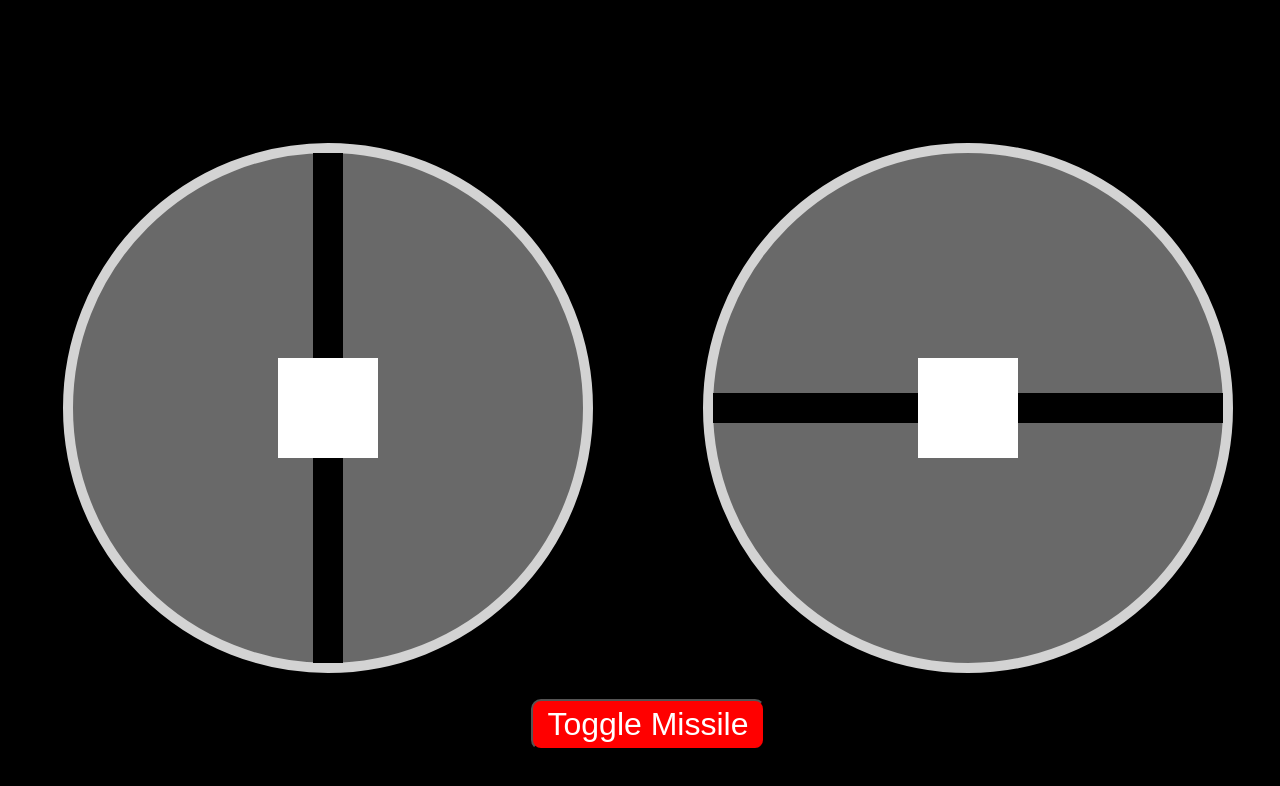
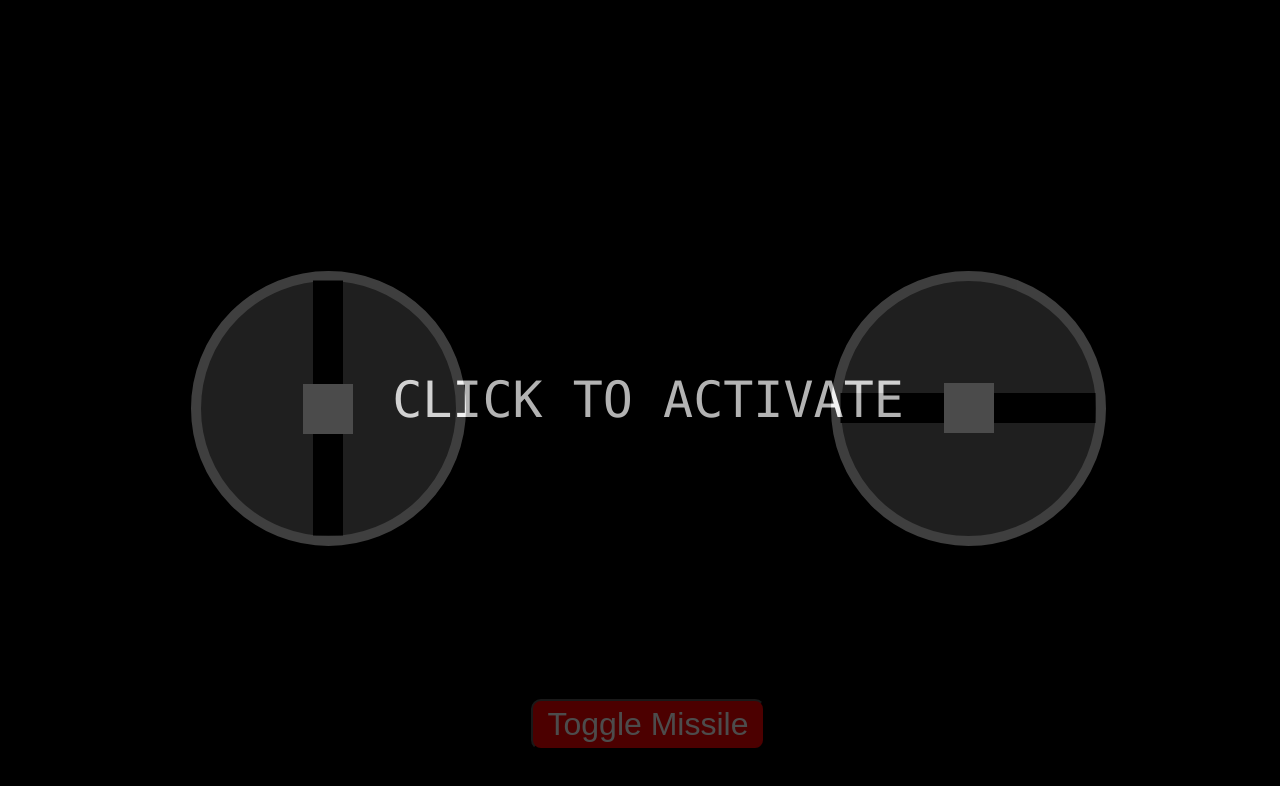
Before and after one commit to Antlered-Snek/RC_Controller, a plain HTML site: page index.html in a window 1280 px wide. Drawn offline with Linux system fonts and the light colour scheme.

Commit message:
Fix 1
Added an initiator for fullscreen
Added Screen Orientation lock????

```diff
--- a/index.html
+++ b/index.html
@@ -28,6 +28,7 @@
 			<div>7</div><div>8</div><div>9</div>
 		</div>
 	</section>
+	<div id="initiator"><div>CLICK TO ACTIVATE</div></div>
 	<script src="main.js"></script>
 </body>
 </html>
--- a/main.js
+++ b/main.js
@@ -1,9 +1,6 @@
 
 
 
-
-// Lock Orientation
-screen.orientation.lock("landscape")
 
 // Elements
 let y_stick = document.getElementById('y_control').getElementsByClassName('handle')[0];
@@ -12,10 +9,10 @@ let numpad = document.getElementById('numpad')
 let showcode_screen = document.getElementById('showcode')
 let missile_launch = document.getElementById('missile-launch')
 
+
 // Element Constants
-y_stick.style.top = "255px"
-x_stick.style.left = "255px"
-
+y_stick.style.top = "128px"
+x_stick.style.left = "128px"
 numpad.style.display = 'none'
 
 
@@ -38,6 +35,19 @@ let password = '6942'
 let currentCodeIndex = 0
 
 
+
+
+
+
+
+
+
+
+
+
+
+
+
 // Functions
 function updateY(deltaY, isTouch=false) {
 	// Localize Delta
@@ -49,7 +59,7 @@ function updateY(deltaY, isTouch=false) {
 	// Regular Method
 	if (Math.abs(joystick.y - deltaY) < 255) {
 		// Update Joystick Value
-		joystick.y -= deltaY
+		joystick.y -= deltaY*2
 
 		// Update HTML
 		let offset = parseInt(y_stick.style.top.substring(0, y_stick.style.top.length-2)) + deltaY
@@ -64,7 +74,7 @@ function updateY(deltaY, isTouch=false) {
 		}
 		else if (deltaY>0) {
 			joystick.y = -255
-			y_stick.style.top = "510px"
+			y_stick.style.top = "255px"
 		}
 	}
 }
@@ -79,7 +89,7 @@ function updateX(deltaX, isTouch=false) {
 	// Regular Method
 	if (Math.abs(joystick.x + deltaX) < 255) {
 		// Update Joystick Value
-		joystick.x += deltaX
+		joystick.x += deltaX*2
 
 		// Update HTML
 		let offset = parseInt(x_stick.style.left.substring(0, x_stick.style.left.length-2)) + deltaX
@@ -90,7 +100,7 @@ function updateX(deltaX, isTouch=false) {
 	else {
 		if 		(deltaX>0) {
 			joystick.x = 255
-			x_stick.style.left = "510px"
+			x_stick.style.left = "255px"
 		}
 		else if (deltaX<0) {
 			joystick.x = -255
@@ -100,44 +110,67 @@ function updateX(deltaX, isTouch=false) {
 }
 
 
+
+
+
+
+
+
+
+
+
+
+
+
+
+
+
+
 // Event Listeners
 	// Mouse Events
+
+		// Start Y
 document.getElementById('y_control').addEventListener('mousedown', e => {
 	isFollowingY = true
 })
+		// Start X
 document.getElementById('x_control').addEventListener('mousedown', e => {
 	isFollowingX = true
 })
-
+		// End
 document.addEventListener('mouseup', e => {
 	isFollowingY = false
 	isFollowingX = false
 })
-
+		// Move
 document.addEventListener('mousemove', e => {
 	if (isFollowingY) updateY(e.movementY)
 	if (isFollowingX) updateX(e.movementX)
 })
 
+// -----------------------------------------------------------------------
+
 	// Touch Events
+		//  Start Y
 document.getElementById('y_control').addEventListener('touchstart', e => {
 	isFollowingY = true
 	touchObjects.y = e.changedTouches[0]
 	updateY(Math.floor(touchObjects.y.clientY), true)
 })
+		// Start X
 document.getElementById('x_control').addEventListener('touchstart', e => {
 	isFollowingX = true
 	touchObjects.x = e.changedTouches[0]
 	updateX(Math.floor(touchObjects.x.clientX), true)
 })
-
+		//  End
 document.addEventListener('touchend', e => {
 	for (let i=0; i<e.changedTouches.length; i++) {
 		if (isFollowingY) {
 			if (e.changedTouches[i].identifier == touchObjects.y.identifier) {
 				isFollowingY = false
 				touchObjects.y = null
-				updateY(joystick.y)
+				updateY(Math.ceil(joystick.y*0.5))
 			}
 		}
 
@@ -145,12 +178,12 @@ document.addEventListener('touchend', e => {
 			if (e.changedTouches[i].identifier == touchObjects.x.identifier) {
 				isFollowingX = false
 				touchObjects.x = null
-				updateX(-joystick.x)
+				updateX(Math.ceil(-joystick.x*0.5))
 			}
 		}
 	}
 })
-
+		//  Move
 document.addEventListener('touchmove', e => {
 	for (let i=0; i<e.changedTouches.length; i++) {
 		if (isFollowingY && e.changedTouches[i].identifier == touchObjects.y.identifier) updateY(Math.floor(e.changedTouches[i].clientY), true)
@@ -158,7 +191,10 @@ document.addEventListener('touchmove', e => {
 	}
 })
 
+// -----------------------------------------------------------------------
+
 	// Buttons
+		// Click Missile Prep
 document.getElementById('missile-prep').addEventListener('click', e => {
 	if (missileIsOn) {
 		missile_launch.style.display = "none"
@@ -168,13 +204,13 @@ document.getElementById('missile-prep').addEventListener('click', e => {
 		numpad.style.display = 'grid'
 	}
 })
-
+		//  Click Missile Launch
 missile_launch.addEventListener('click', e => {
 	alert("PHEWWWWWWWWWWWW")
 	missile_launch.style.display = "none"
 	missileIsOn = false
 })
-
+		//  Click OK on Numpad
 document.getElementById('accept-numpad').addEventListener('click', e => {
 	numpad.style.display = 'none'
 
@@ -195,16 +231,27 @@ document.getElementById('accept-numpad').addEventListener('click', e => {
 	currentCodeIndex = 0;
 })
 
-	// Numpad
+		// Numpad Buttons
 for (let i=1; i<10; i++) {
 	numpad.getElementsByTagName('div')[i+5].addEventListener('click', e => {
 
 		if (currentCodeIndex < 4) {
+			// Print Number
 			showcode_screen.getElementsByTagName('div')[currentCodeIndex].innerHTML = i
-
 			// Increment
 			currentCodeIndex++
 		}
-
 	})
 }
+
+// -----------------------------------------------------------------------
+
+	// Initiator
+document.getElementById('initiator').addEventListener('click', e => {
+		// Hide
+	document.getElementById('initiator').style.display = 'none'
+
+		// Lock Orientation
+	document.getElementsByTagName('body')[0].requestFullscreen()
+	screen.orientation.lock("landscape-primary")
+})
--- a/style.css
+++ b/style.css
@@ -6,6 +6,7 @@ body {
 	background-color: black;
 	font-family: "Lucida Console";
 	overflow: hidden;
+	touch-action: none;
 
 	user-drag: none;
     -webkit-user-drag: none;
@@ -28,8 +29,8 @@ body {
 	margin-top: auto;
 	margin-bottom: auto;
 
-	height: 510px;
-	width: 510px;
+	height: 255px;
+	width: 255px;
 	background-color: dimgrey;
 	border-radius: 50%;
 	border: 10px solid lightgrey;
@@ -41,8 +42,8 @@ body {
 	left: 50%;
 	transform: translate(-50%, -50%);
 
-	height: 100px;
-	width: 100px;
+	height: 50px;
+	width: 50px;
 	background-color: white;
 }
 
@@ -59,10 +60,10 @@ body {
 
 #y_control .line {
 	width: 30px;
-	height: 510px;
+	height: 255px;
 }
 #x_control .line {
-	width: 510px;
+	width: 255px;
 	height: 30px;
 }
 /* ----------------------------------------------------------------------- */
@@ -150,8 +151,24 @@ body {
 	font-size: 200%;
 	text-align: center;
 }
+/* ----------------------------------------------------------------------- */
+/* Initiator */
+#initiator {
+	position: absolute;
+	display: flex;
+	flex-direction: column;
+	justify-content: center;
 
-/*@keyframes showNumpad {
-  from {width: 0%; opacity: 0%;}
-  to {width: 30%; opacity: 100%;}
-}*/
+	width: 100vw;
+	height: 100vh;
+	top: 0px;
+
+	background-color: black;
+	opacity: 70%;
+}
+
+#initiator div {
+	color: white;
+	text-align: center;
+	font-size: 50px;
+}
```
